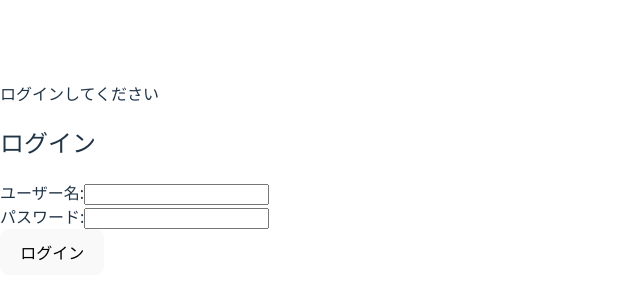
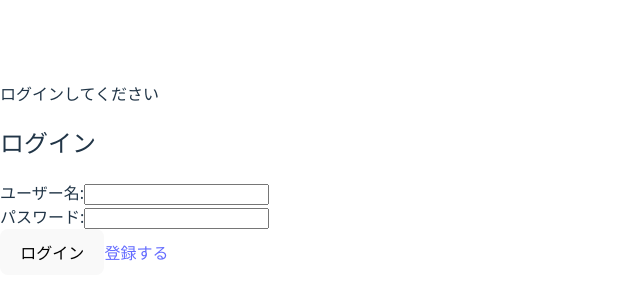
Before and after one commit to WahoiJ/kakeiboFrontend, a React (Vite) app: page /login in a window 1280 px wide. Shown: the part 222-522 px from the top of the page, without its empty margins (0-640 px from the left). Built offline with nearby package versions, Linux system fonts and the light colour scheme; no server answers.

Commit message:
Add Link to SignUpForm in Login component

```diff
--- a/src/components/Login.tsx
+++ b/src/components/Login.tsx
@@ -1,5 +1,6 @@
 import React, { useState } from 'react';
 import axios from 'axios';
+import { Link } from 'react-router-dom';
 
 interface LoginProps {
   setUserName: (userName: string | null) => void;
@@ -61,6 +62,7 @@ const Login: React.FC<LoginProps> = ({ setUserName, setUserId }) => {
         </div>
         {error && <p style={{ color: 'red' }}>{error}</p>}
         <button type="submit">ログイン</button>
+        <Link to="/signup">登録する</Link>
       </form>
     </div>
   );
```
